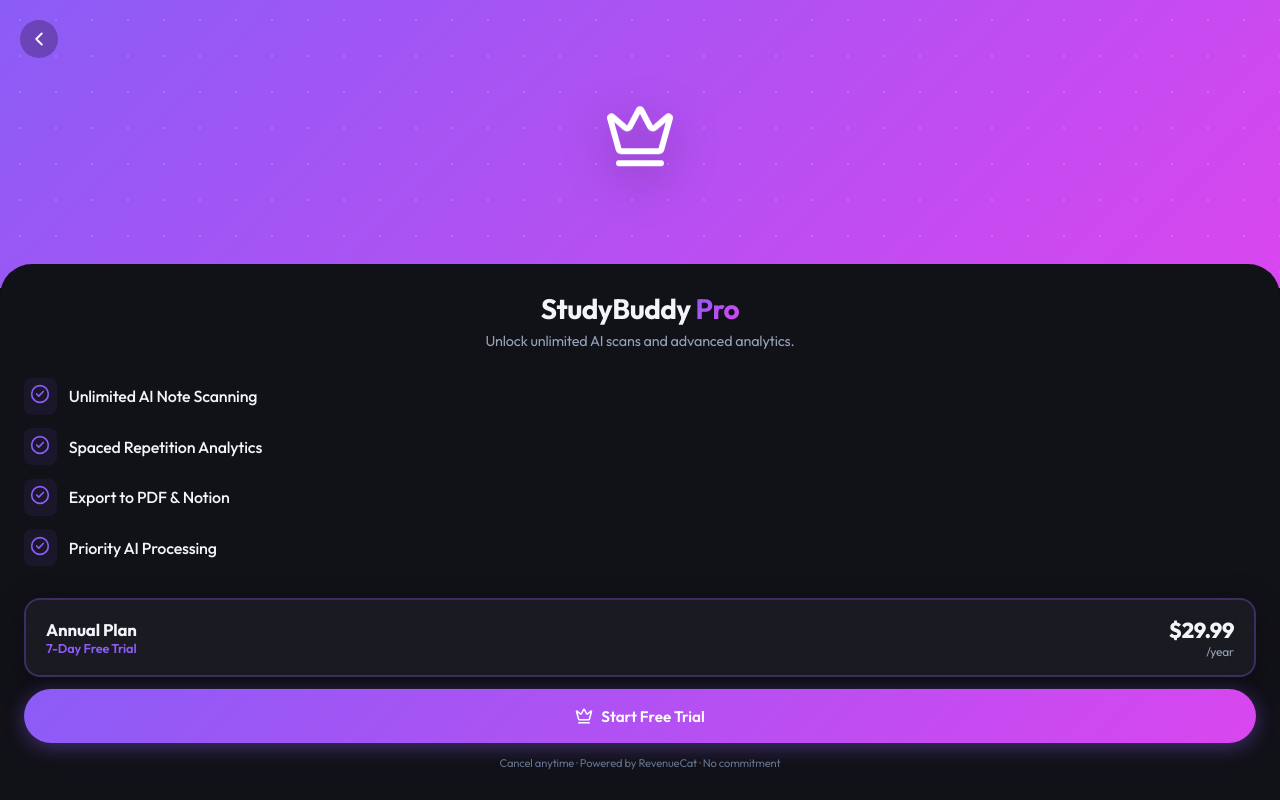
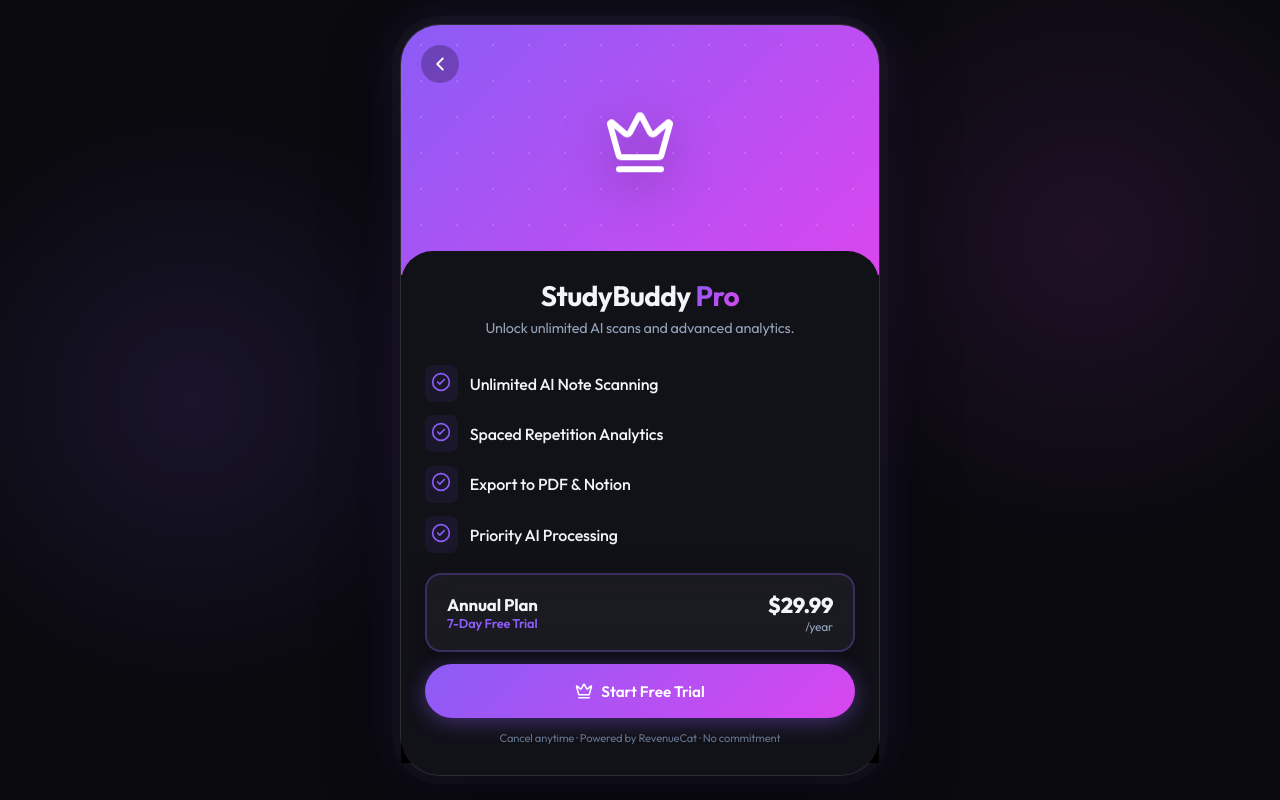
Before and after one commit to D1ff1cult11/StudyBuddy-AI, a React (Vite) app: page /paywall in a window 1280 px wide. Both pictures are taken after a click on the button "Skip". Built offline with nearby package versions, Linux system fonts and the light colour scheme.

Commit message:
style: aesthetic perfection — desktop glassmorphism phone frame, sound cues in Quiz, photo clear chip, and layout alignment

```diff
--- a/src/components/Onboarding.tsx
+++ b/src/components/Onboarding.tsx
@@ -46,7 +46,7 @@
 
   return (
     <div style={{
-      position: 'fixed', inset: 0, zIndex: 200,
+      position: 'absolute', inset: 0, zIndex: 200,
       background: 'var(--bg-primary)',
       display: 'flex', flexDirection: 'column',
       alignItems: 'center', justifyContent: 'center',
--- a/src/index.css
+++ b/src/index.css
@@ -72,6 +72,28 @@
   box-shadow: 0 0 60px rgba(0, 0, 0, 0.6);
   position: relative;
   overflow-x: hidden;
+}
+
+@media (min-width: 600px) {
+  body {
+    align-items: center;
+    padding: 24px 0;
+  }
+  #root {
+    height: min(890px, calc(100vh - 48px));
+    min-height: auto;
+    border-radius: 40px;
+    border: 1px solid rgba(255, 255, 255, 0.12);
+    box-shadow:
+      0 0 0 8px rgba(255, 255, 255, 0.02),
+      0 25px 80px -10px rgba(0, 0, 0, 0.85),
+      0 0 50px rgba(139, 92, 246, 0.2);
+    overflow: hidden;
+  }
+  .app-container {
+    height: 100%;
+    overflow: hidden;
+  }
 }
 
 /* ─── Glassmorphism ─── */
--- a/src/pages/Paywall.tsx
+++ b/src/pages/Paywall.tsx
@@ -23,9 +23,10 @@
 
   return (
     <div className="animate-slide-up" style={{
-      position: 'fixed', inset: 0, zIndex: 100,
+      position: 'absolute', inset: 0, zIndex: 100,
       background: 'var(--bg-primary)',
-      display: 'flex', flexDirection: 'column'
+      display: 'flex', flexDirection: 'column',
+      overflowY: 'auto'
     }}>
       {/* Hero */}
       <div style={{
--- a/src/pages/Quiz.tsx
+++ b/src/pages/Quiz.tsx
@@ -1,7 +1,8 @@
 import { useState, useEffect } from 'react';
-import { CheckCircle2, XCircle, ArrowRight, RotateCcw, BrainCircuit } from 'lucide-react';
+import { CheckCircle2, XCircle, ArrowRight, RotateCcw, BrainCircuit, ChevronLeft } from 'lucide-react';
 import { useNavigate } from 'react-router-dom';
 import { launchConfetti } from '../utils/confetti';
+import { sound } from '../utils/audio';
 
 interface QuizQuestion {
   question: string;
@@ -75,13 +76,18 @@
     setSelected(index);
     if (index === questions[current].correctIndex) {
       setScore(s => s + 1);
+      sound.playSuccess();
+    } else {
+      sound.playAgain();
     }
   };
 
   const handleNext = () => {
+    sound.playFlip();
     if (current === questions.length - 1) {
       setFinished(true);
       if (score >= questions.length * 0.8) {
+        sound.playFanfare();
         launchConfetti();
       }
     } else {
@@ -136,8 +142,16 @@
 
   return (
     <div className="animate-slide-up" style={{ height: '100%', display: 'flex', flexDirection: 'column' }}>
+      {/* Top Header Bar */}
+      <div style={{ display: 'flex', alignItems: 'center', gap: '0.6rem', marginBottom: '1rem' }}>
+        <button onClick={() => navigate('/')} style={{ background: 'none', border: 'none', color: 'white', cursor: 'pointer', display: 'flex', alignItems: 'center', padding: '2px' }}>
+          <ChevronLeft size={22} />
+        </button>
+        <span style={{ fontSize: '0.92rem', fontWeight: 700 }}>AI Diagnostic Quiz</span>
+      </div>
+
       {/* Progress */}
-      <div style={{ marginBottom: '1.5rem' }}>
+      <div style={{ marginBottom: '1.25rem' }}>
         <div style={{ display: 'flex', justifyContent: 'space-between', alignItems: 'center', marginBottom: '0.5rem' }}>
           <span style={{ fontSize: '0.8rem', color: 'var(--text-secondary)', fontWeight: 600 }}>Question {current + 1}/{questions.length}</span>
           <span style={{ fontSize: '0.8rem', color: 'var(--accent-primary)', fontWeight: 700 }}>Score: {score}</span>
--- a/src/pages/Scan.tsx
+++ b/src/pages/Scan.tsx
@@ -176,6 +176,30 @@
                     <p style={{ fontSize: '0.8rem', color: 'var(--text-secondary)', marginTop: '0.2rem' }}>
                       Multimodal Gemini 1.5 reads cursive, diagrams & print
                     </p>
+                    {imagePreview && (
+                      <button
+                        onClick={(e) => {
+                          e.stopPropagation();
+                          setImagePreview(null);
+                          setImagePayload(null);
+                          if (fileInputRef.current) fileInputRef.current.value = '';
+                        }}
+                        style={{
+                          marginTop: '0.5rem',
+                          background: 'rgba(239, 68, 68, 0.15)',
+                          border: '1px solid rgba(239, 68, 68, 0.3)',
+                          color: '#ef4444',
+                          padding: '0.25rem 0.75rem',
+                          borderRadius: '1rem',
+                          fontSize: '0.72rem',
+                          fontWeight: 600,
+                          cursor: 'pointer',
+                          fontFamily: 'Outfit, sans-serif'
+                        }}
+                      >
+                        Remove Photo
+                      </button>
+                    )}
                   </div>
                 </div>
               </div>
```
